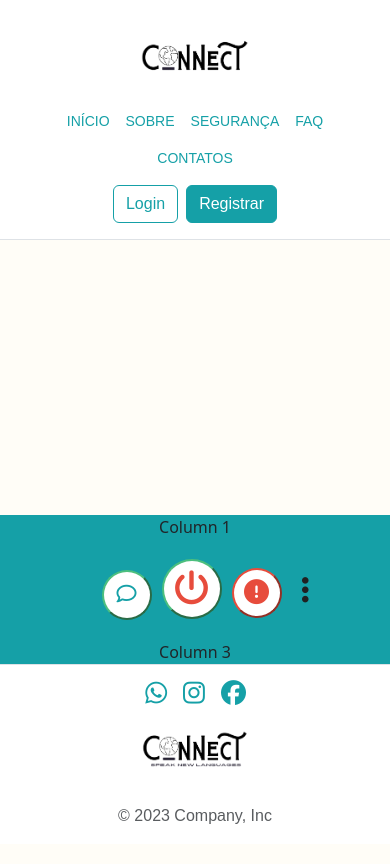
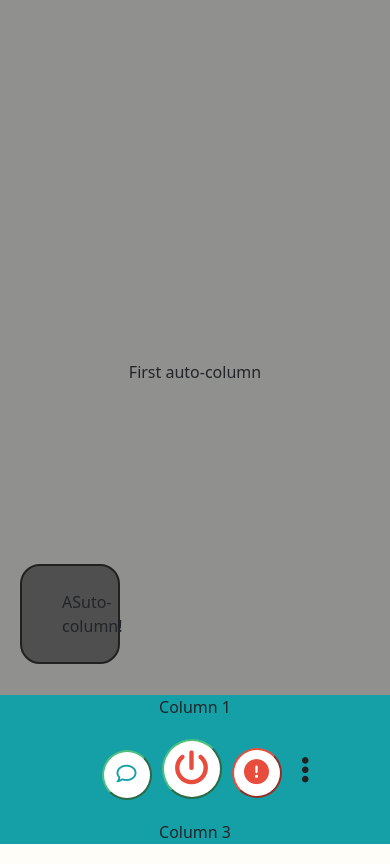
Before and after one commit to gabdreux/VideoCall-GD, a Next.js app in the folder front/: page /videocall in a window 390 px wide. Built offline with nearby package versions, Linux system fonts and the light colour scheme.

Commit message:
videoCall component layout

```diff
--- a/front/src/app/globals.css
+++ b/front/src/app/globals.css
@@ -18,12 +18,24 @@
 }
 
 
+html, body {
+  height: 100%;
+
+}
+
+
 header, footer {
     font-family: 'PoppinsRegular', 'Rubik', sans-serif;
     color: var(--color-text);
     background-color: var(--color-white);
     padding-left: 60px;
     padding-right: 60px;
+
+}
+
+
+header.d-flex.flex-wrap.align-items-center.justify-content-center.justify-content-md-between.py-3.mb-4.border-bottom {
+  margin-bottom: 0px !important;
 
 }
 
@@ -198,28 +210,6 @@ input#floatingPassword {
 
 }
 
-.videoCanva {
-  height: 600px;
-
-}
-
-
-.videocallFooter {
-  position: absolute;
-  bottom: 0;
-  width: 100%;
-
-}
-
-
-.videocallMenu {
-  background-color: var(--color-green);
-  position: absolute;
-  bottom: 0;
-  width: 100%;
-  margin-bottom: 110px;
-
-}
 
 
 .callButtonsDiv {
@@ -227,6 +217,7 @@ input#floatingPassword {
   padding-top: 15px;
   padding-bottom: 15px;
 }
+
 
 .videocallMenu button{
   background-color: var(--color-white);
@@ -288,3 +279,56 @@ i.fas.fa-ellipsis-v {
   font-size: 30px;
 
 }
+
+
+Footer {
+  position: absolute;
+  bottom: 0;
+  width: 100%;
+
+}
+
+
+.videocallMenu {
+  background-color: var(--color-green);
+  position: absolute;
+  bottom: 0;
+  width: 100%;
+
+}
+
+
+.videoCanva2 {
+  background-color: var(--color-text-out);
+  /* display: flex; */
+
+
+}
+
+
+.video1 {
+  display: flex;
+  justify-content: center;
+  align-items: center;
+  height: calc(100vh - 100px);
+  position: relative;
+
+}
+
+
+.meuVideo {
+  background-color: var(--color-text);
+  width: 200px;
+  height: 200px;
+  border: solid 2px var(--color-black);
+  display: flex;
+  justify-content: center;
+  align-items: center;
+  border-radius: 20px;
+  margin-left: 20px;
+  position: fixed;
+  bottom: 0;
+  margin-bottom: 150px;
+  left: 0;
+
+}
--- a/front/src/app/responsive.css
+++ b/front/src/app/responsive.css
@@ -25,6 +25,12 @@
 
     .row.align-items-start.containerDiv {
         justify-content: space-around;
+
+    }
+
+
+    .meuVideo {
+        margin-bottom: 180px !important;
 
     }
 
@@ -61,12 +67,14 @@
         font-size: 14px;
     }
 
-    .videocallMenu {
-        margin-bottom: 180px;
+
+    .meuVideo {
+        width: 100px;
+        height: 100px;
+        margin-bottom: 180px !important;
 
     }
 
 
 
-
 }
--- a/front/src/components/footer.tsx
+++ b/front/src/components/footer.tsx
@@ -6,21 +6,22 @@ import React, { useEffect } from 'react';
 const Footer: React.FC = () => {
 
 
-  // useEffect(() => {
-  //   var currentPage = window.location.pathname;
-  //   var footer = document.getElementById("footer");
+  useEffect(() => {
+    if (window.location.pathname === '/videocall') {
+      console.log('videocall page');
+      const footer = document.getElementById('footer');
 
-  //   if (footer && currentPage === "/videocall") {
-  //     footer.classList.add("videocallFooter");
-  //   } else if (footer) {
-  //     footer.classList.remove("videocallFooter");
-  //   }
-  // }, []);
+      if (footer) {
+        footer.classList.add('hidden');
+        console.log("classe adicioanda!");
+      }
+    }
+  }, []);
 
 
   return (
 
-    <footer id="footer" className="d-flex flex-wrap justify-content-between align-items-center py-3 my-4 border-top videocallFooter">
+    <footer id="footer" className="d-flex flex-wrap justify-content-between align-items-center py-3 my-4 border-top">
 
         <p className="col-md-4 mb-0 text-body-secondary">© 2023 Company, Inc</p>
 
--- a/front/src/components/header.tsx
+++ b/front/src/components/header.tsx
@@ -1,10 +1,26 @@
-import React from 'react';
+import React, { useEffect } from 'react';
 
 
 
 
 
 const Header: React.FC = () => {
+
+
+  useEffect(() => {
+    if (window.location.pathname === '/videocall') {
+      console.log('videocall page');
+      const header = document.getElementById('header');
+
+      if (header) {
+        header.classList.add('hidden');
+        console.log("classe adicioanda!");
+      }
+    }
+  }, []);
+
+
+
 
   const handleLoginClick = () => {
     window.location.href = '/login';
@@ -18,7 +34,7 @@ const Header: React.FC = () => {
 
   return (
 
-    <header className="d-flex flex-wrap align-items-center justify-content-center justify-content-md-between py-3 mb-4 border-bottom">
+    <header id="header" className="d-flex flex-wrap align-items-center justify-content-center justify-content-md-between py-3 mb-4 border-bottom">
 
 
 
--- /dev/null
+++ b/front/src/components/videoCanva2.tsx
@@ -0,0 +1,26 @@
+import React, { useEffect } from 'react';
+
+
+const VideoCanva2: React.FC = () => {
+
+
+
+
+    return (
+
+    <div className="grid text-center videoCanva2" style={{ '--bs-columns': 'col' } as React.CSSProperties }>
+      <div className='video1'>
+        First auto-column
+        <div className="grid meuVideo">
+          <div className="col-2">ASuto-column!</div>
+        </div>
+      </div>
+    </div>
+
+
+    );
+};
+
+
+
+export default VideoCanva2;
--- a/front/src/pages/videocall.tsx
+++ b/front/src/pages/videocall.tsx
@@ -1,4 +1,5 @@
 import React from 'react';
+import VideoCanva2 from '@/components/videoCanva2';
 
 const VideoCall: React.FC = () => {
   return (
@@ -7,8 +8,8 @@ const VideoCall: React.FC = () => {
 <div>
 
 
-  <div className='videoCanva'>
-
+  <div>
+    <VideoCanva2 />
   </div>
 
 
```
Also changed, not shown: 1 other file (tests, documents, lock files or other folders).
